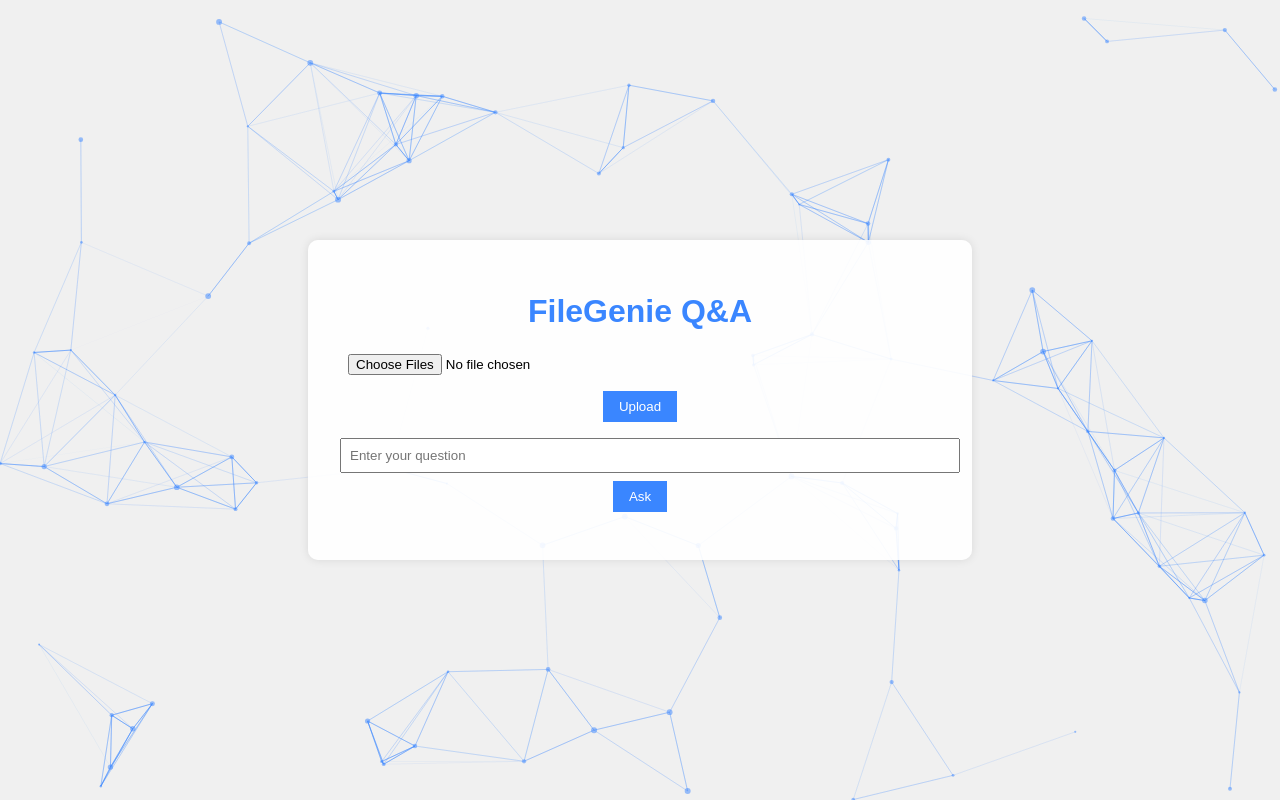
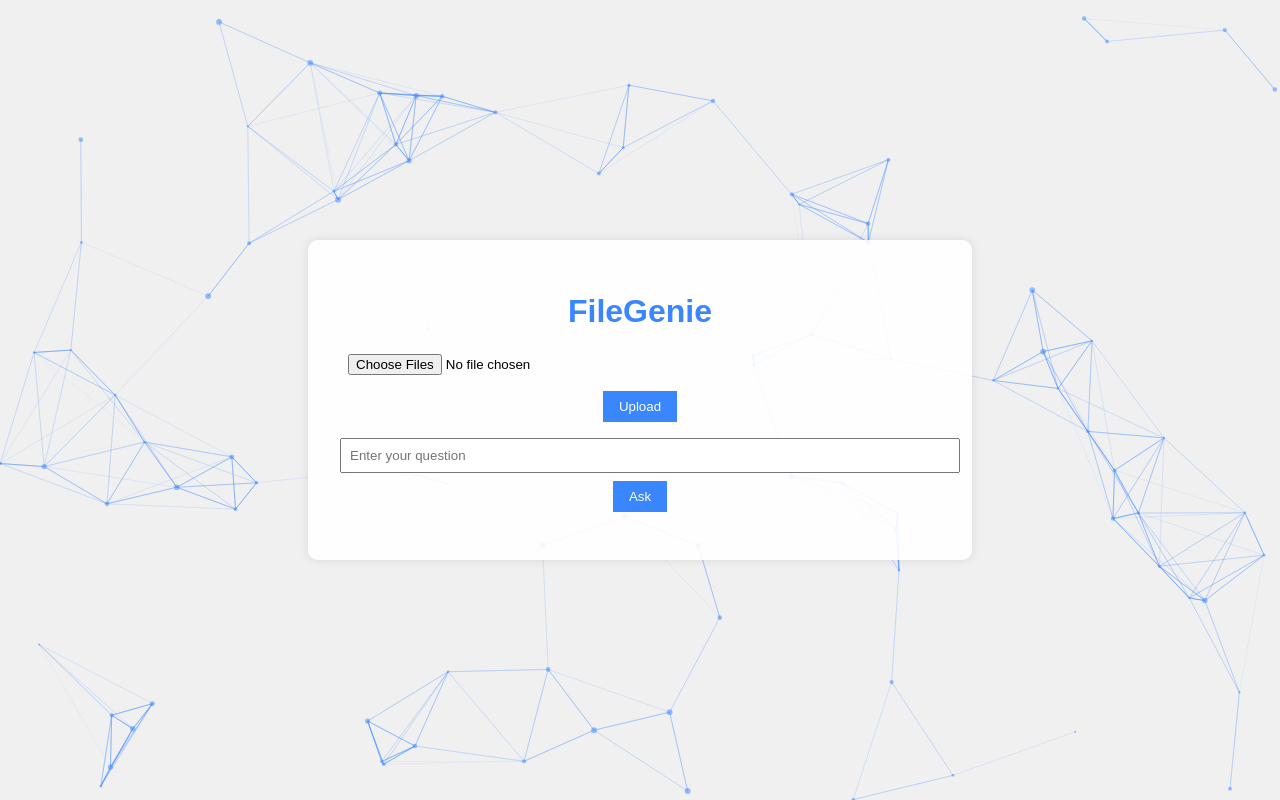
Before and after one commit to Nehan757/FileGenie, a React (Create React App) app in the folder frontend/: page / in a window 1280 px wide. Built offline with nearby package versions, Linux system fonts and the light colour scheme.

Commit message:
connecting backend to the frontend

```diff
--- a/frontend/src/App.js
+++ b/frontend/src/App.js
@@ -103,7 +103,7 @@ function App() {
         }}
       />
       <div className="content">
-        <h1>FileGenie Q&A</h1>
+        <h1>FileGenie</h1>
         <div className="upload-section">
           <input type="file" multiple onChange={handleFileChange} />
           <button onClick={handleUpload}>Upload</button>
```
